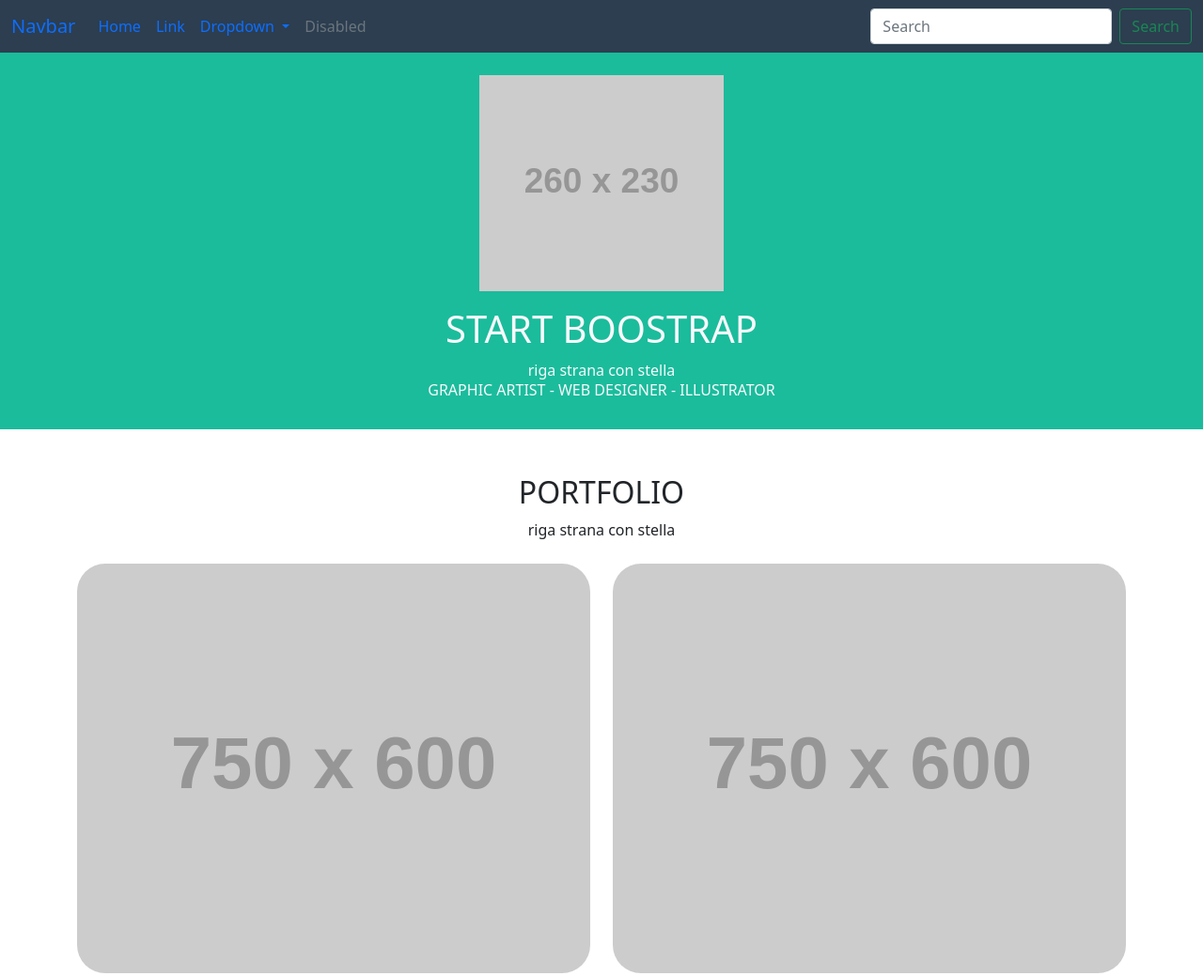
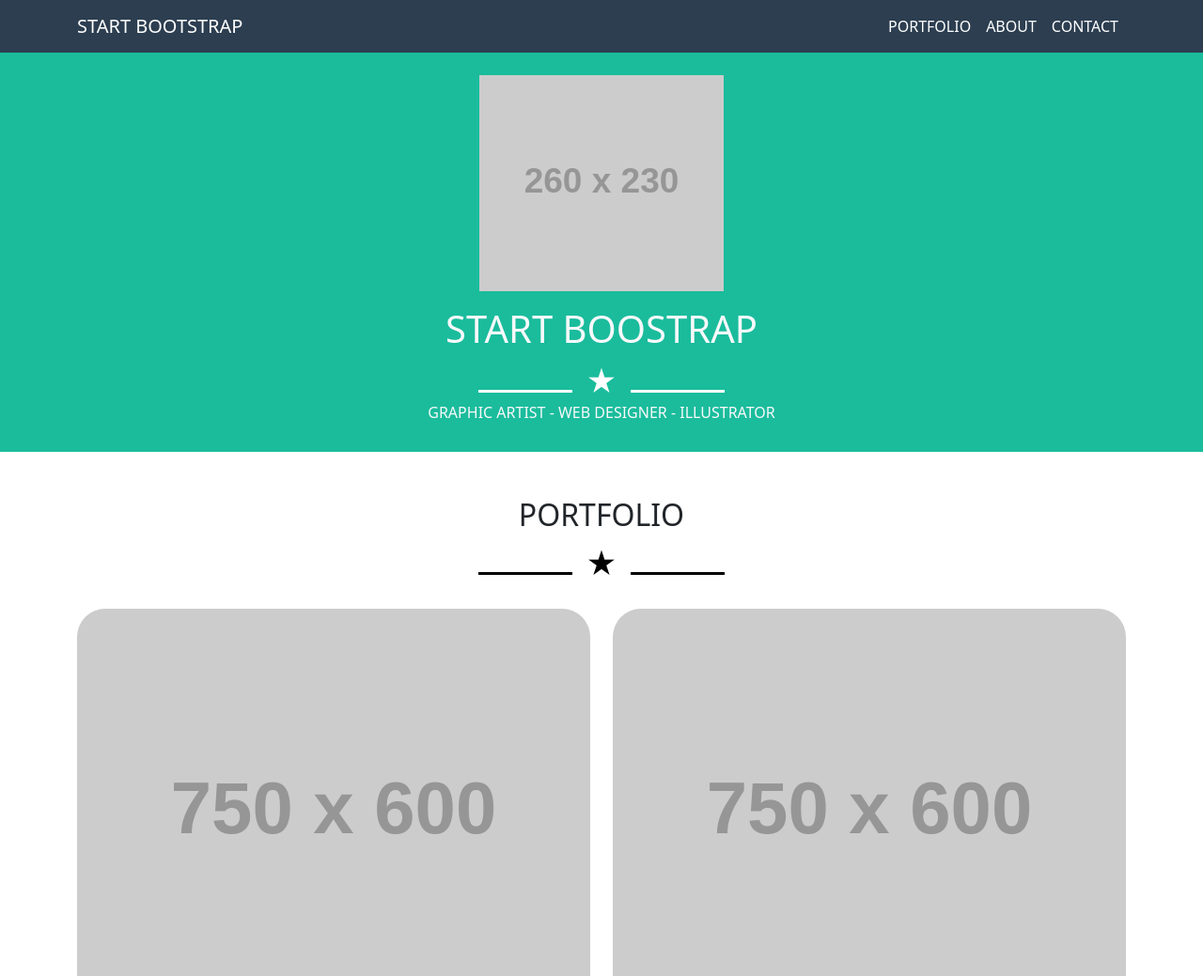
Before and after one commit to FilippoBonafini/html-css-bootstrap-freelancer, a plain HTML site: page index.html in a window 1280 px wide. Shown: the top 1039 px of the page at 94% size. Drawn offline with nearby package versions, Linux system fonts and the light colour scheme; placeholder pictures from the web are drawn by us.

Commit message:
avanzamento

```diff
--- a/css/style.css
+++ b/css/style.css
@@ -17,3 +17,42 @@
 .background-footer{
     background-color: var(--ms-primary-color);
 }
+
+.bottone-secondario{
+    background-color: var(--ms-secondary-color);
+}
+.link-secondario{
+    color: var(--ms-secondary-color);
+    text-decoration: none;
+}
+
+header *,
+.porfolio{
+    color: white !important;
+}
+
+.ms-star-nero *{
+    color: black !important;
+}
+
+.ms-star-bianco {
+    color: white;
+}
+
+.line {
+    display: inline-block;
+    height: 3px;
+    width: 100px;
+    background-color: white;
+    margin: 0 10px;
+}
+
+.line-black {
+    background-color: black;
+}
+
+.star {
+    display: inline-block;
+    font-size: 2em;
+    position: relative;
+}
--- a/index.html
+++ b/index.html
@@ -16,44 +16,28 @@
 <body class="debug">
 
     <!-- INIZIO HEADER -->
-    <header class="background-principale">
-
-        <nav class="navbar navbar-expand-lg bg-body-tertiary">
-            <div class="container-fluid">
-            <a class="navbar-brand" href="#">Navbar</a>
-            <button class="navbar-toggler" type="button" data-bs-toggle="collapse" data-bs-target="#navbarSupportedContent" aria-controls="navbarSupportedContent" aria-expanded="false" aria-label="Toggle navigation">
-                <span class="navbar-toggler-icon"></span>
+    <header class="navbar navbar-expand-md background-principale">
+        <div class="container">
+            <a class="navbar-brand" href="#">START BOOTSTRAP</a>
+            <button class="navbar-toggler bianco" type="button" data-bs-toggle="collapse"
+                data-bs-target="#navbarSupportedContent" aria-controls="navbarSupportedContent" aria-expanded="false"
+                aria-label="Toggle navigation">
+                <span class="navbar-toggler-icon"><i class="fa-solid fa-bars"></i></span>
             </button>
             <div class="collapse navbar-collapse" id="navbarSupportedContent">
-                <ul class="navbar-nav me-auto mb-2 mb-lg-0">
+                <ul class="navbar-nav ms-auto mb-2 mb-lg-0">
                     <li class="nav-item">
-                    <a class="nav-link active" aria-current="page" href="#">Home</a>
+                        <a class="nav-link" href="#">PORTFOLIO</a>
                     </li>
                     <li class="nav-item">
-                    <a class="nav-link" href="#">Link</a>
-                </li>
-                <li class="nav-item dropdown">
-                    <a class="nav-link dropdown-toggle" href="#" role="button" data-bs-toggle="dropdown" aria-expanded="false">
-                    Dropdown
-                    </a>
-                    <ul class="dropdown-menu">
-                    <li><a class="dropdown-item" href="#">Action</a></li>
-                    <li><a class="dropdown-item" href="#">Another action</a></li>
-                    <li><hr class="dropdown-divider"></li>
-                    <li><a class="dropdown-item" href="#">Something else here</a></li>
-                    </ul>
+                        <a class="nav-link" href="#">ABOUT</a>
                     </li>
                     <li class="nav-item">
-                    <a class="nav-link disabled">Disabled</a>
+                        <a class="nav-link" href="#">CONTACT</a>
                     </li>
                 </ul>
-                <form class="d-flex" role="search">
-                <input class="form-control me-2" type="search" placeholder="Search" aria-label="Search">
-                <button class="btn btn-outline-success" type="submit">Search</button>
-                </form>
             </div>
         </div>
-        </nav>
     </header>
     <!-- FINE HEADER -->
 
@@ -64,7 +48,11 @@
                 <div class="d-flex flex-column align-items-center text-light p-4">
                     <img src="https://via.placeholder.com/260x230" alt="#" class="">
                     <h1 class="mt-3">START BOOSTRAP</h1>
-                    <div>riga strana con stella</div>
+                    <div class="ms-star-bianco text-center">
+                        <div class="line"></div>
+                        <div class="star">&#9733;</div>
+                        <div class="line"></div>
+                    </div>
                     <h6>GRAPHIC ARTIST - WEB DESIGNER - ILLUSTRATOR</h6>
                 </div>
             </div>
@@ -74,7 +62,11 @@
             <div class="container py-5">
                 <div class="pb-4 text-center">
                     <h2>PORTFOLIO</h2>
-                    <div>riga strana con stella</div>
+                    <div class="ms-star-nero text-center">
+                        <div class="line line-black"></div>
+                        <div class="star">&#9733;</div>
+                        <div class="line line-black"></div>
+                    </div>
                 </div>
                 <div class="row gy-4">
                     <div class="col-12 col-lg-6 col-xxl-4">
@@ -116,7 +108,11 @@
             <div class="container-md p-4">
                 <div class="pb-4 text-center">
                     <h2>PORTFOLIO</h2>
-                    <div>riga strana con stella</div>
+                    <div class="ms-star-bianco text-center">
+                        <div class="line"></div>
+                        <div class="star">&#9733;</div>
+                        <div class="line"></div>
+                    </div>
                 </div>
                 <div class="row gy-4">
                     <div class="col-12 col-lg-6">Lorem ipsum dolor sit, amet consectetur adipisicing elit. Officia voluptates eos nesciunt perferendis dolorum rem, eligendi, non aut fugiat sequi inventore sed autem? Harum vero, quia animi quas corporis aliquid.</div>
@@ -128,11 +124,15 @@
             </div>
         </section>
 
-        <section>
+        <section class="">
             <div class="container-md p-4">
                 <div class="pb-4 text-center">
                     <h2>PORTFOLIO</h2>
-                    <div>riga strana con stella</div>
+                    <div class="ms-star-nero text-center">
+                        <div class="line line-black"></div>
+                        <div class="star">&#9733;</div>
+                        <div class="line line-black"></div>
+                    </div>
                 </div>
 
             </div>
@@ -153,7 +153,7 @@
                         <label for="exampleFormControlTextarea1" class="form-label">Example textarea</label>
                         <textarea class="form-control" id="exampleFormControlTextarea1" rows="3"></textarea>
                     </div>
-                    <button type="submit" class="btn btn-success">Success</button>
+                    <button type="submit" class="btn btn-success bottone-secondario">Success</button>
                 </form>
 
             </div>
@@ -163,9 +163,9 @@
     <!-- FINE MAIN  -->
 
     <!-- INIZIO FOOTER  -->
-    <footer class="mt-4">
+    <footer class="mt-4 background-pre-footer">
         <!-- footer top -->
-        <div class="container-xxl background-pre-footer py-3">
+        <div class="container-xxl py-3">
             <div class="row d-flex justify-content-center text-center">
                 <div class="col-12 col-md-4 ">
                     <h5>LOCATION</h5>
@@ -182,15 +182,17 @@
                 </div>
                 <div class="col-12 col-md-4">
                     <h5>ABOUT FREELANCER</h5>
-                    <p>Freelancer is a free to use, open source Bootstrap theme created by <a href="#">START BOOTSTRAP</a>.</p>
+                    <p>Freelancer is a free to use, open source Bootstrap theme created by <a href="#" class="link-secondario">START BOOTSTRAP</a>.</p>
                 </div>
             </div>
         </div>
         <!-- /footer top -->
 
         <!-- footer bottom -->
-        <div class="container-xxl background-footer py-3">
+        <div class="background-footer">
+            <div class="container-xxl py-3">
                 <p class="text-center">Copyright your website 2019</p>
+            </div>
         </div>
         <!-- /footer bottom -->
 
```
Lines whose indentation alone changed are shown as unchanged.
